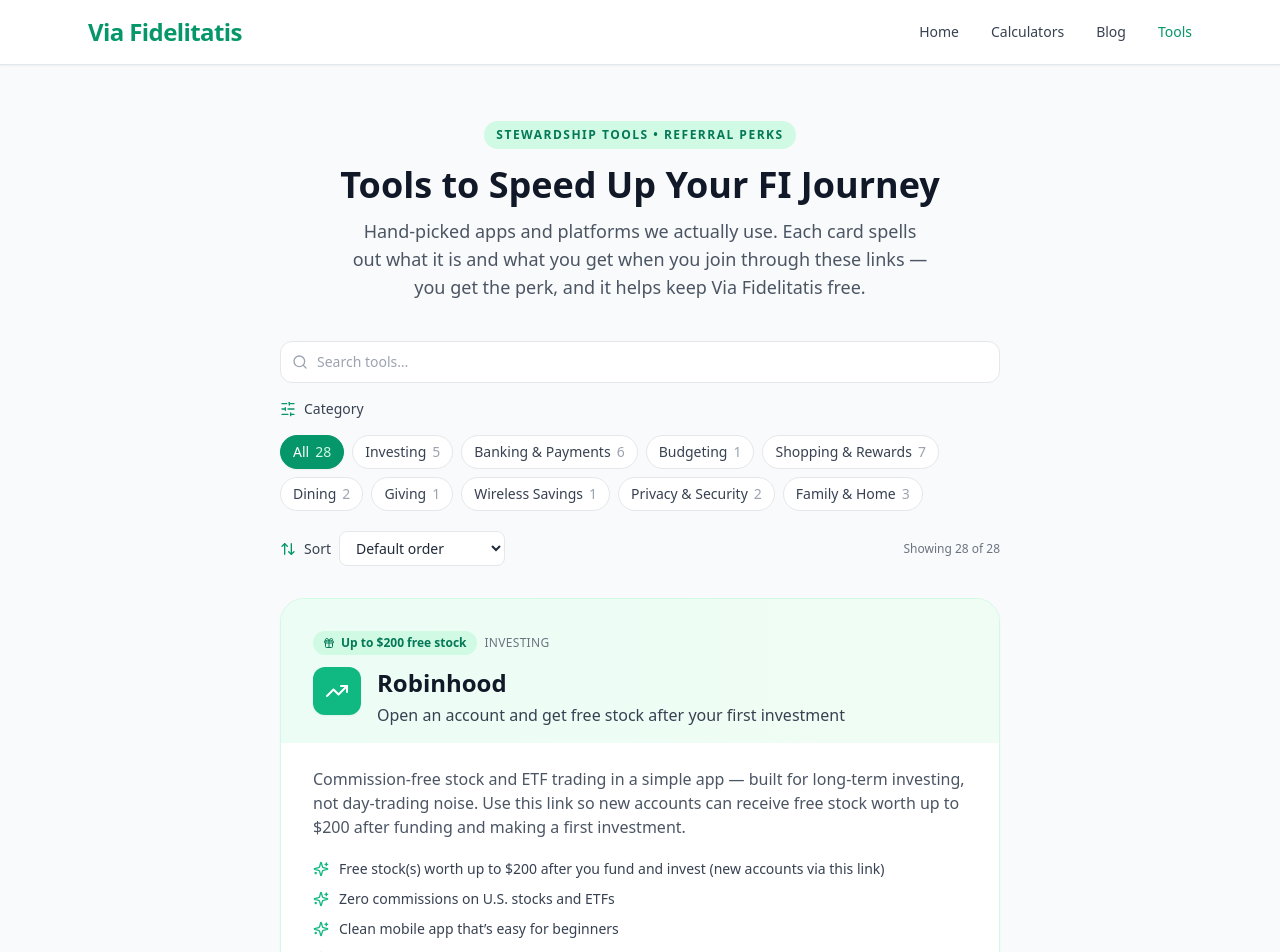
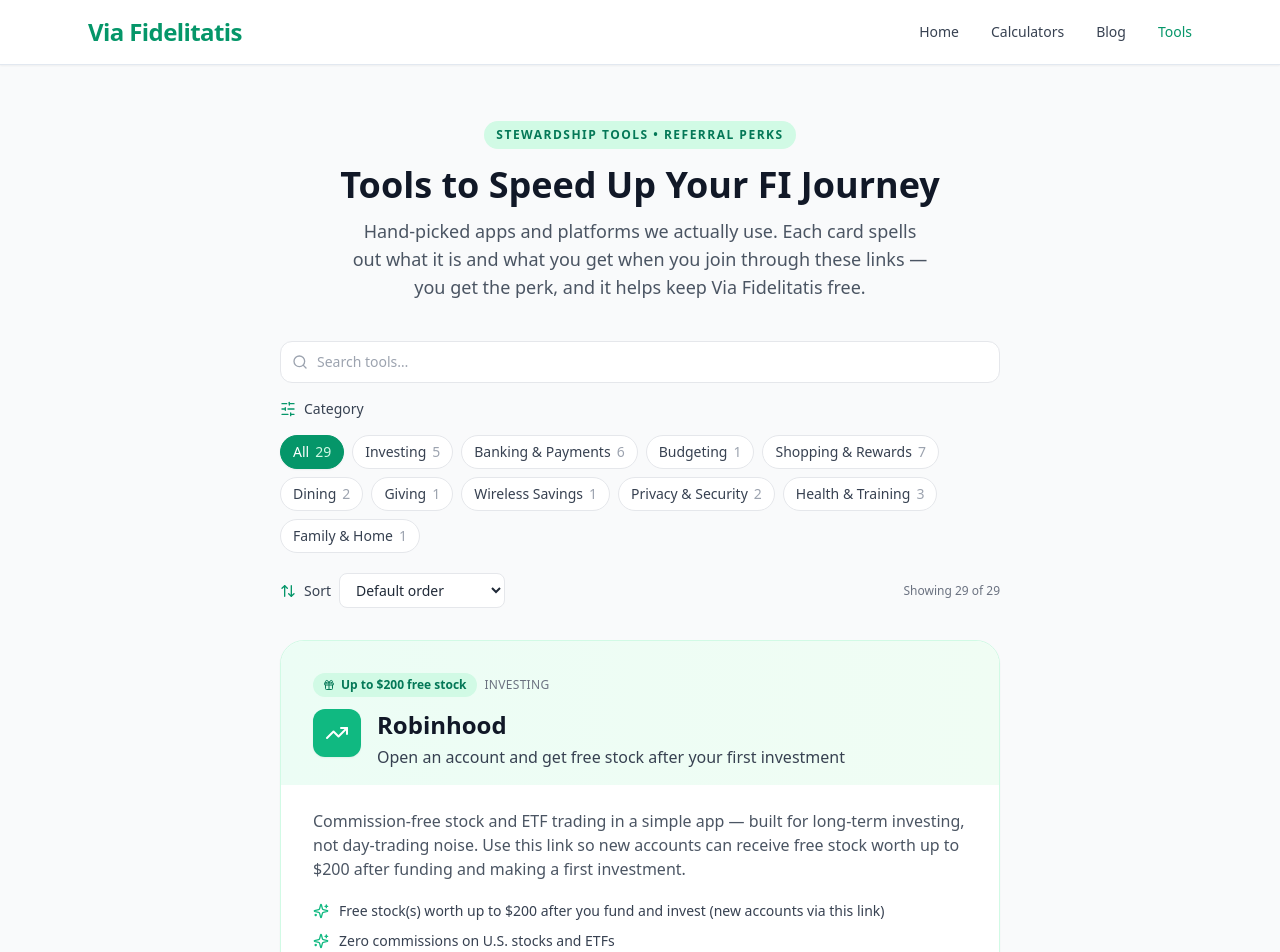
Before and after one commit to daughterpop/super-fi-calc, a React (Vite) app: page /tools in a window 1280 px wide. Shown: the top 952 px of the page. Built offline with nearby package versions, Linux system fonts and the light colour scheme.

Commit message:
Health & Training category; Transition 1mo free; move Oura + FORM

```diff
--- a/src/pages/Tools.jsx
+++ b/src/pages/Tools.jsx
@@ -559,9 +559,30 @@ const tools = [
     valueScore: 90,
   },
   {
+    id: 'transition',
+    name: 'Transition',
+    category: 'Health & Training',
+    badge: '1 month free',
+    headline: 'AI triathlon coaching — adaptive swim, bike, and run plans',
+    description:
+      'Transition is an AI triathlon training app built for busy age-groupers. Get personalized swim, bike, and run plans that adapt to your schedule, recovery, and race goals. Use code TRANSITIONVTRTF4 for 1 month free.',
+    perks: [
+      '1 month free with code TRANSITIONVTRTF4',
+      'Adaptive plans across swim, bike, run, and strength',
+      'Syncs with Garmin, Strava, Apple Health, and smart trainers',
+      'Practical for balancing training with family and work',
+    ],
+    cta: 'Try Transition — 1 Month Free',
+    href: 'https://www.transition.fun?ref=TRANSITIONVTRTF4',
+    accent: 'emerald',
+    icon: 'trending',
+    footnote: 'Referral code TRANSITIONVTRTF4. Trial and subscription terms set by Transition. Cancel anytime per their policy.',
+    valueScore: 20,
+  },
+  {
     id: 'oura',
     name: 'Oura Ring',
-    category: 'Family & Home',
+    category: 'Health & Training',
     badge: '10% off',
     headline: 'Track sleep, recovery, and readiness — 10% off a new ring',
     description:
@@ -582,7 +603,7 @@ const tools = [
   {
     id: 'form-swim',
     name: 'FORM Smart Swim',
-    category: 'Family & Home',
+    category: 'Health & Training',
     badge: 'One-month reward',
     headline: 'Smart swim goggles with real-time pace, distance, and stroke data',
     description:
@@ -632,6 +653,7 @@ const CATEGORY_ORDER = [
   'Giving',
   'Wireless Savings',
   'Privacy & Security',
+  'Health & Training',
   'Family & Home',
 ];
 const CATEGORIES = ['All', ...CATEGORY_ORDER];
```
